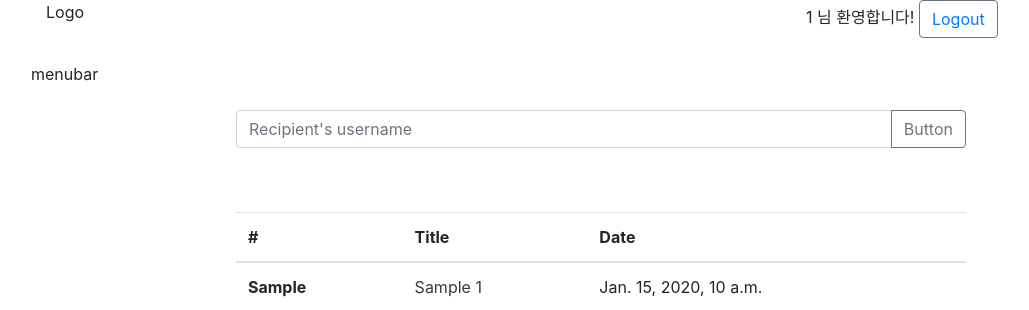
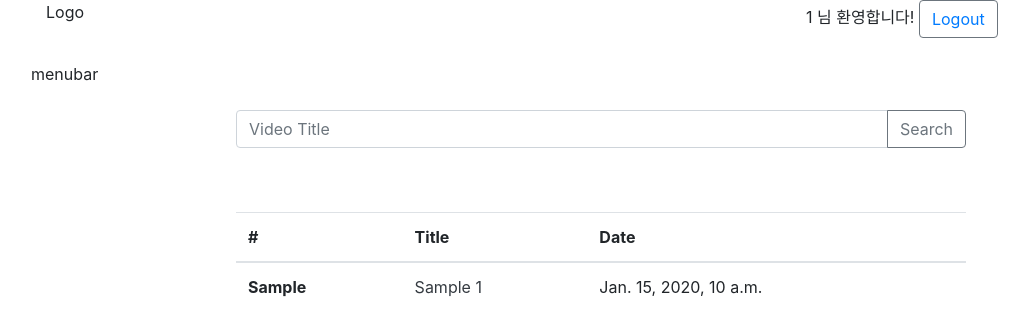
Before and after one commit to wkdthf21/webTeamProject, a Django app: template Video/templates/VideoList.html in a window 1280 px wide. Shown: the top 310 px of the page, without its empty margins (39-1068 px from the left). Run offline with Django 3.2, Linux system fonts and the light colour scheme; the template is opened without the code that fills it: most values are stand-ins (such as "Sample title", 1, 10 or a date in 2020); some libraries are stand-ins or nearby versions.

Commit message:
add function Searching Video using Title

```diff
--- a/Video/templates/VideoList.html
+++ b/Video/templates/VideoList.html
@@ -8,12 +8,14 @@
         <div class = "col-2">
         </div>
         <div class = "col-8">
+          <form method="GET" class="get-form">
           <div class="input-group mb-3">
-            <input type="text" class="form-control" placeholder="Recipient's username" aria-label="Recipient's username" aria-describedby="button-addon2">
+            <input type="text" class="form-control" name="q" value="{{q}}" placeholder="Video Title" aria-label="Recipient's username" aria-describedby="button-addon2">
             <div class="input-group-append">
-              <button class="btn btn-outline-secondary" type="button" id="button-addon2">Button</button>
+              <button class="btn btn-outline-secondary" type="submit" id="Search">Search</button>
             </div>
           </div>
+          </form>
         </div>
         <div class = "col-2">
         </div>
```
Also changed, not shown: Video/views.py (+12 -1 lines).
